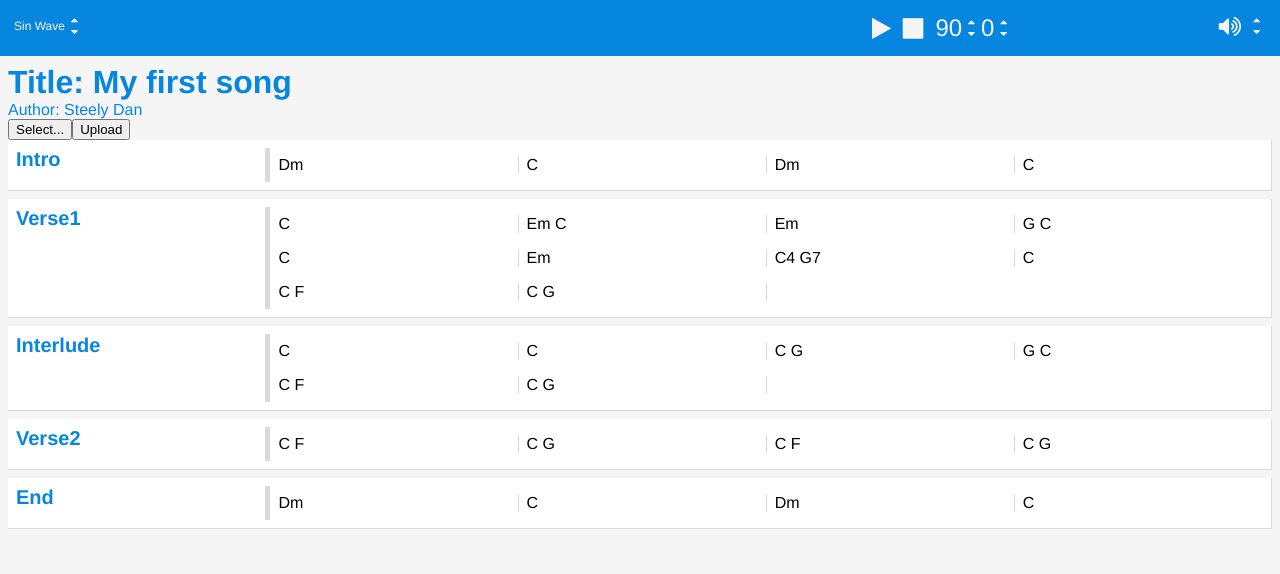
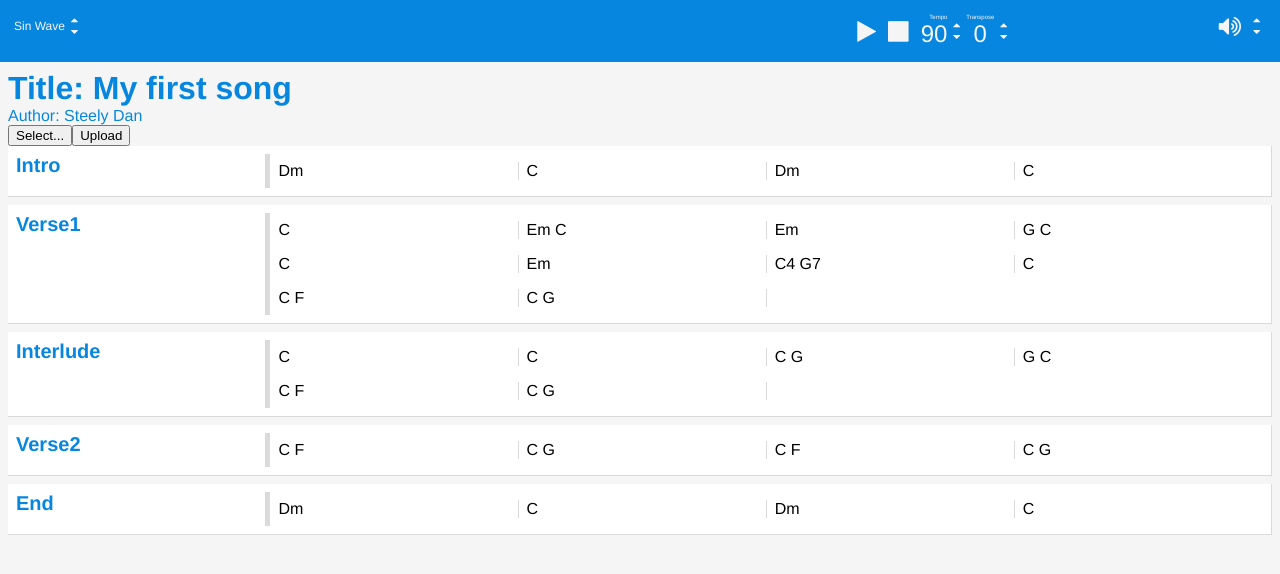
Before and after one commit to BusFactor1Inc/chordtutor, a website: page client/dev.html in a window 1280 px wide. Drawn offline with Linux system fonts and the light colour scheme.

Commit message:
Showing Tempo and Transpose Labels for Medium and Large views.

```diff
--- a/client/style.css
+++ b/client/style.css
@@ -174,6 +174,7 @@ body * {
 .TempoValueView,
 .TransposeValueView {
   font-size: 2em;
+  text-align: center;
 }
 
 .FileInfoTitleView {
@@ -185,6 +186,10 @@ body * {
 @media only screen and (min-width:640px){
   .SectionNameView { width: 20%; display: inline-block; vertical-align: top;}
   .SectionChordsView { width: 80%; display: inline-block; vertical-align: top; border-left: 5px solid #dadada; }
+  .TempoLabelView,
+  .TransposeLabelView {
+    display: block;
+  }
 }
 
 /* LARGE */
```
